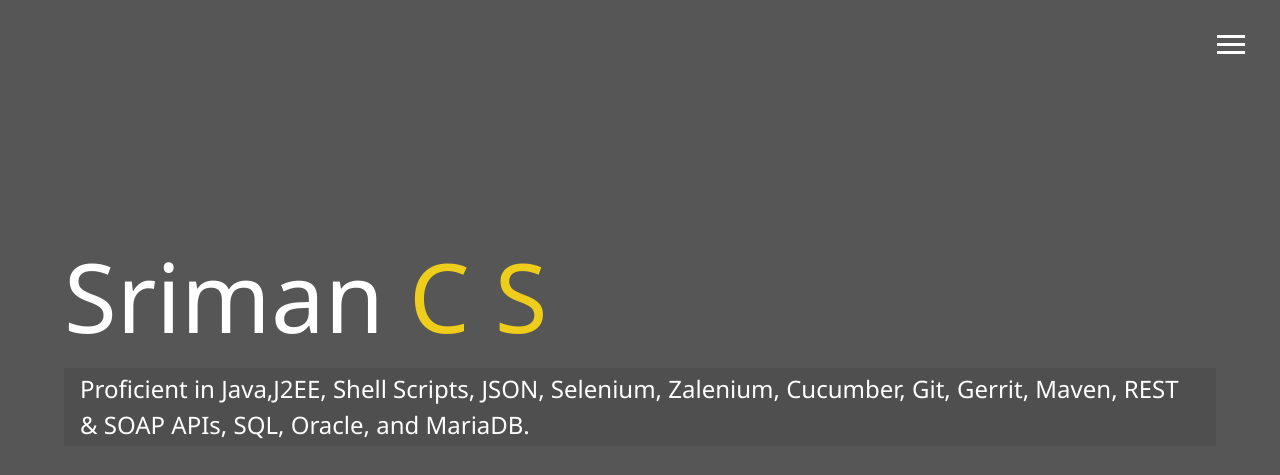
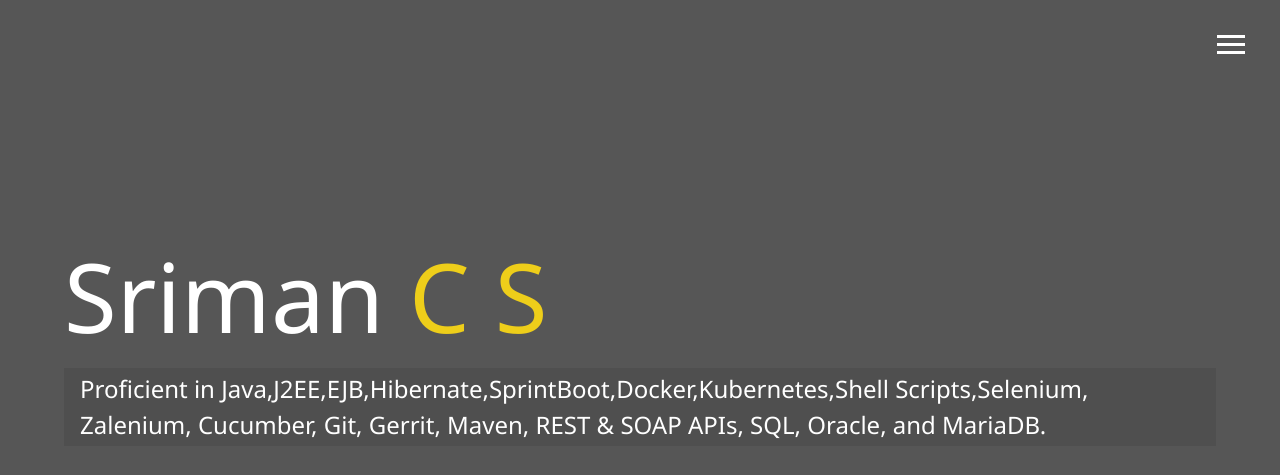
Before and after one commit to srimancs/AboutMe, a plain HTML site: page index.html in a window 1280 px wide. Shown: the top 475 px of the page. Drawn offline with Linux system fonts and the light colour scheme.

Commit message:
Update index.html

```diff
--- a/index.html
+++ b/index.html
@@ -54,7 +54,7 @@
       <span class="text-secondary">C S</span>
     </h1>
     <h2 class="sm-heading">
-      Proficient in Java,J2EE, Shell Scripts, JSON, Selenium, Zalenium, Cucumber, Git, Gerrit, Maven, REST & SOAP APIs, SQL, Oracle, and MariaDB.
+      Proficient in Java,J2EE,EJB,Hibernate,SprintBoot,Docker,Kubernetes,Shell Scripts,Selenium, Zalenium, Cucumber, Git, Gerrit, Maven, REST & SOAP APIs, SQL, Oracle, and MariaDB.
     </h2>
     <div class="icons">
       <a href="https://www.instagram.com/srimancs/">
```
